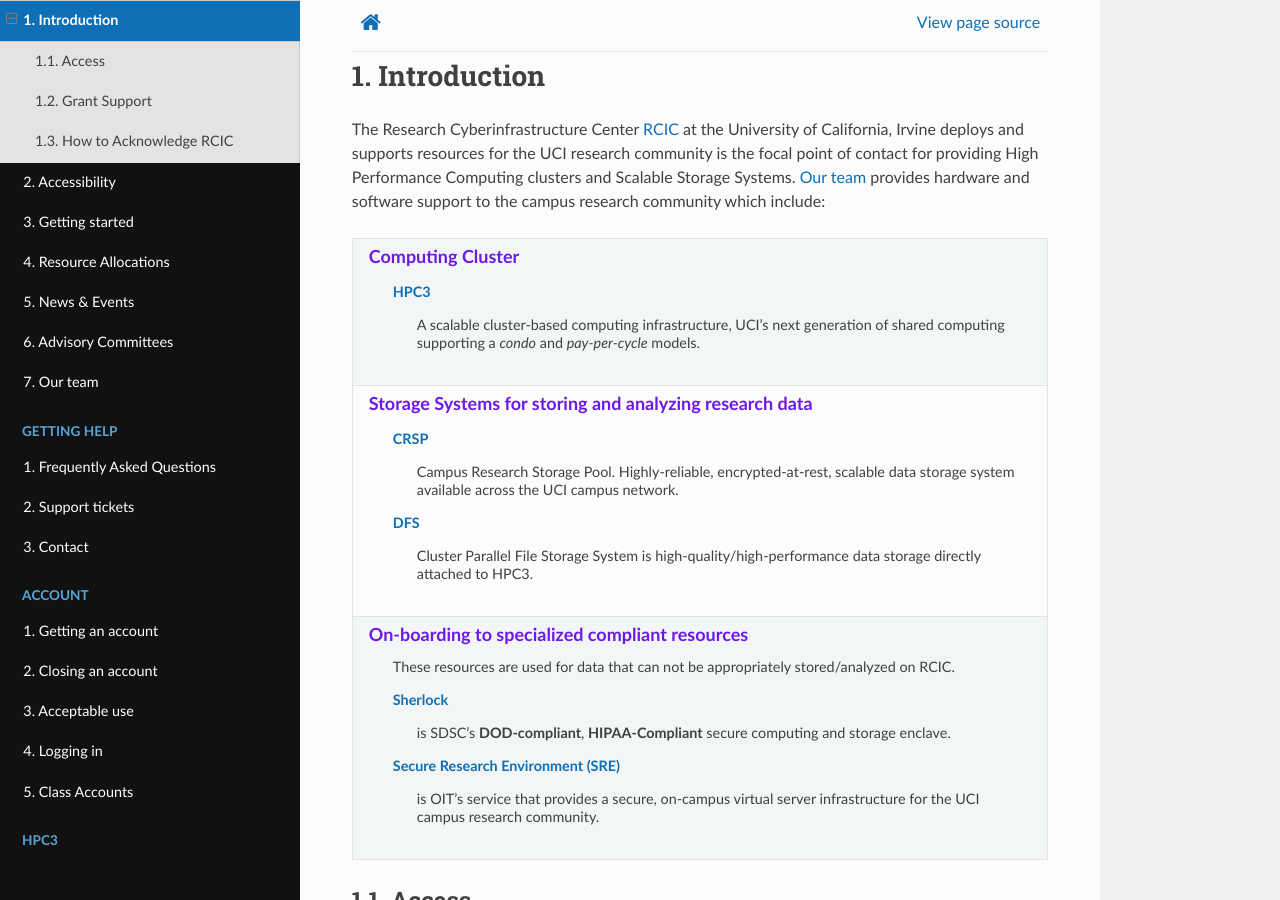
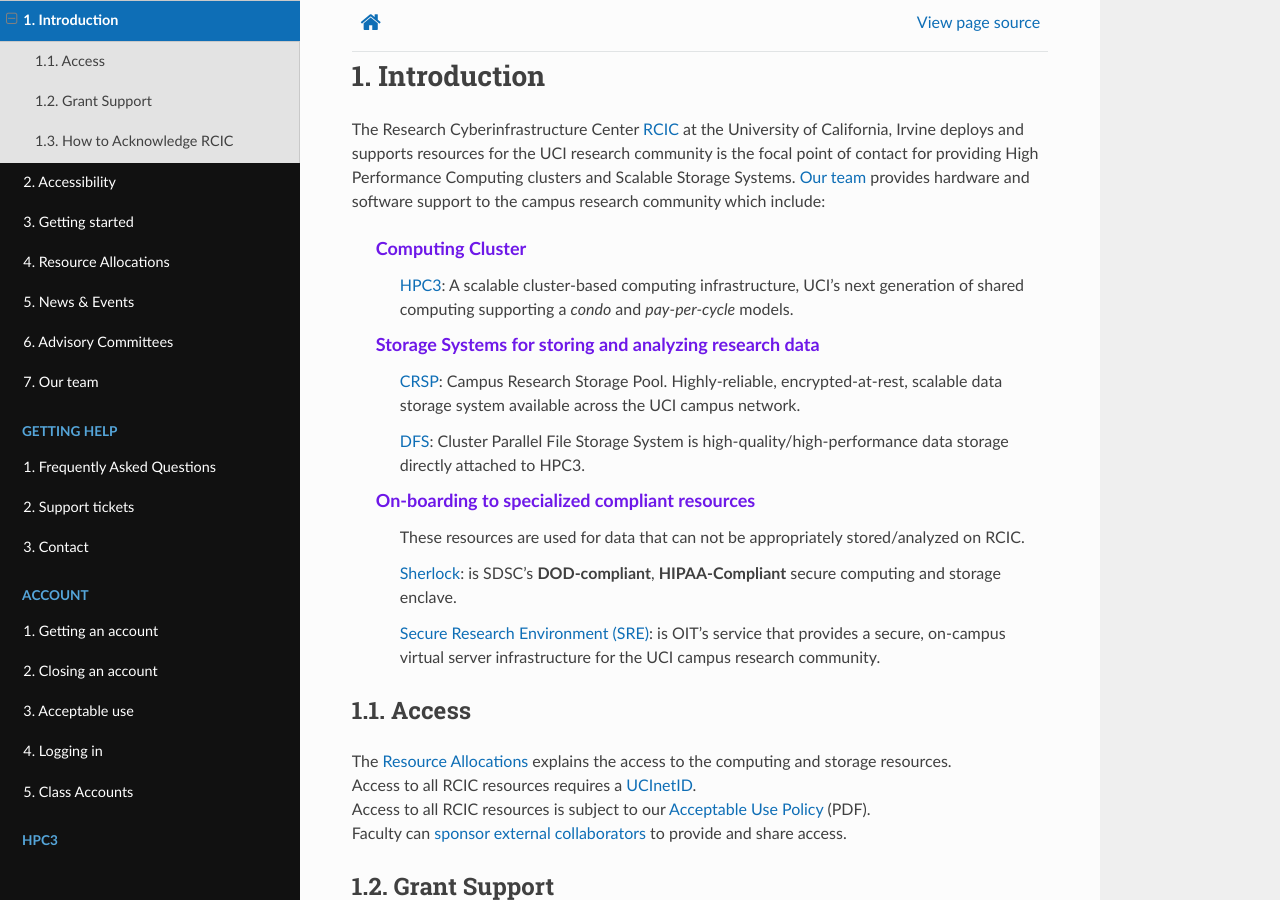
Before and after one commit to RCIC-UCI-Public/website-rcic, a Sphinx documentation site: the page built from docs/source/about/intro.rst, in a window 1280 px wide and 900 px high. Built offline with Sphinx 7.4.7 and the Read the Docs theme 3.1.0, drawn with Linux system fonts in a browser that asks for light colours; some of the changed lines change nothing that is shown.

Commit message:
rm table layout

```diff
--- a/docs/source/about/intro.rst
+++ b/docs/source/about/intro.rst
@@ -9,34 +9,25 @@
 :ref:`dedicated staff` provides hardware and software support to the campus research community
 which include:
 
-.. table::
-   :class: noscroll-table
+     :section:`Computing Cluster`
+       :ref:`HPC3 <hpc3>`: A scalable cluster-based computing infrastructure, UCI's next generation
+       of shared computing supporting a *condo* and *pay-per-cycle* models.
 
-   +---------------------------------------------------------------------------------------------+
-   | :section:`Computing Cluster`                                                                |
-   |   :ref:`HPC3 <hpc3>`                                                                        |
-   |     A scalable cluster-based computing infrastructure, UCI's next generation                |
-   |     of shared computing supporting a *condo* and *pay-per-cycle* models.                    |
-   +---------------------------------------------------------------------------------------------+
-   | :section:`Storage Systems for storing and analyzing research data`                          |
-   |   :ref:`crsp`                                                                               |
-   |     Campus Research Storage Pool. Highly-reliable, encrypted-at-rest, scalable              |
-   |     data storage system available across the UCI campus network.                            |
-   |                                                                                             |
-   |   :ref:`dfs`                                                                                |
-   |     Cluster Parallel File Storage System  is high-quality/high-performance data             |
-   |     storage directly attached to HPC3.                                                      |
-   +---------------------------------------------------------------------------------------------+
-   | :section:`On-boarding to specialized compliant resources`                                   |
-   |   These resources are used for data that can not be appropriately stored/analyzed on RCIC.  |
-   |                                                                                             |
-   |   `Sherlock <https://sherlock.sdsc.edu/>`_                                                  |
-   |      is SDSC's **DOD-compliant**, **HIPAA-Compliant** secure computing and storage enclave. |
-   |                                                                                             |
-   |   `Secure Research Environment (SRE) <https://www.oit.uci.edu/services/security/sre/>`_     |
-   |      is OIT's service that provides a secure, on-campus virtual server                      |
-   |      infrastructure for the UCI campus research community.                                  |
-   +---------------------------------------------------------------------------------------------+
+     :section:`Storage Systems for storing and analyzing research data`
+       :ref:`crsp`: Campus Research Storage Pool. Highly-reliable, encrypted-at-rest, scalable
+       data storage system available across the UCI campus network.
+
+       :ref:`dfs`: Cluster Parallel File Storage System  is high-quality/high-performance data
+       storage directly attached to HPC3.
+
+     :section:`On-boarding to specialized compliant resources`
+       These resources are used for data that can not be appropriately stored/analyzed on RCIC.
+
+       `Sherlock <https://sherlock.sdsc.edu/>`_: is SDSC's **DOD-compliant**, **HIPAA-Compliant** secure computing and storage enclave.
+
+       `Secure Research Environment (SRE) <https://www.oit.uci.edu/services/security/sre/>`_: is
+       OIT's service that provides a secure, on-campus virtual server
+       infrastructure for the UCI campus research community.
 
 .. _access:
 
```
